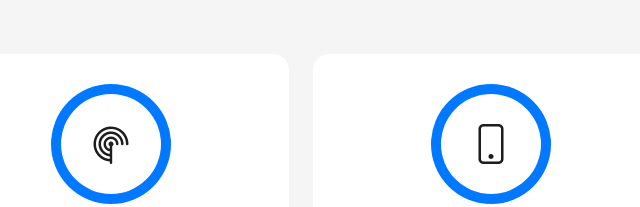
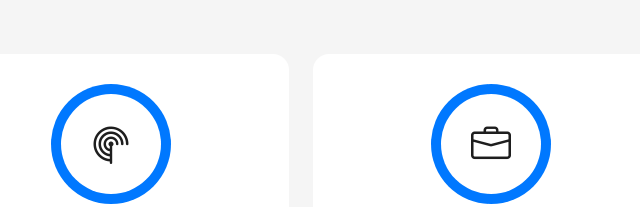
Before and after one commit to ytzortz/ytzortz.github.io, a plain HTML site: page index.html in a window 1280 px wide. Shown: the part 1640-1847 px from the top of the page, 529-1169 px from the left. Drawn offline with Linux system fonts and the light colour scheme.

Commit message:
forgor the icon

```diff
--- a/index.html
+++ b/index.html
@@ -176,7 +176,7 @@
           <div class="col-md-4">
             <div class="service-box">
               <div class="service-ico">
-                <span class="ico-circle"><i class="bi bi-phone"></i></span>
+                <span class="ico-circle"><i class="bi bi-briefcase"></i></span>
               </div>
               <div class="service-content">
                 <h2 class="s-title">Entrepreneurship</h2>
```
